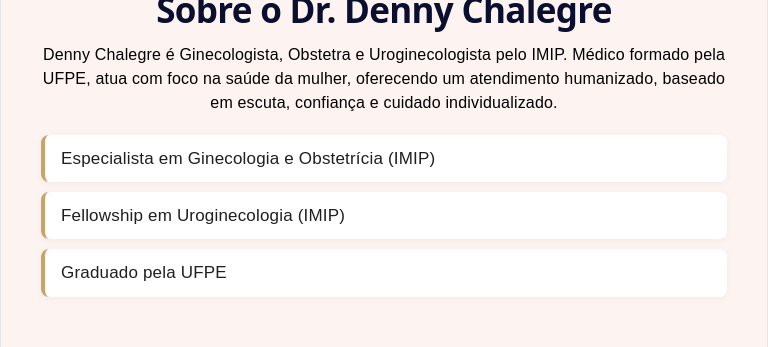
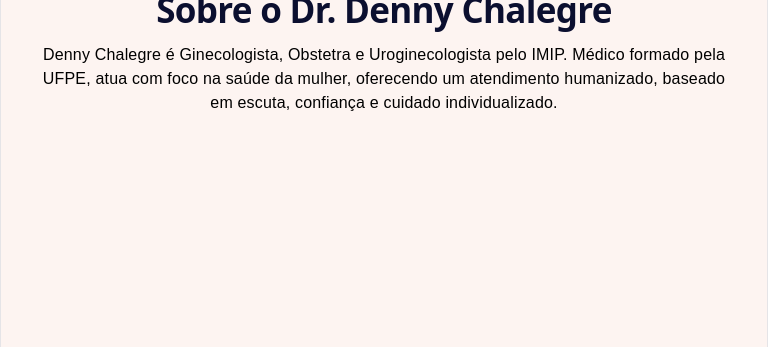
Before and after one commit to saminatech02/Portf-lioGinecologista, a React (Vite) app in the folder portfolio-gineco-app/: page / in a window 768 px wide. Shown: the part 1420-1767 px from the top of the page. Built offline with nearby package versions, Linux system fonts and the light colour scheme; no server answers; the database is empty.

Commit message:
fix: teste 02

```diff
--- a/portfolio-gineco-app/src/components/About/About.module.css
+++ b/portfolio-gineco-app/src/components/About/About.module.css
@@ -240,25 +240,25 @@
 
   .about.show .highlightCard {
   animation-name: slideLeft;
-  animation-duration: 2.7s;
+  animation-duration: 10.7s;
   animation-timing-function: ease;
   animation-fill-mode: forwards;
 }
 
 .about.show .highlightCard:nth-child(1) {
-  animation-delay: 3.25s;
+  animation-delay: 10.25s;
 }
 
 .about.show .highlightCard:nth-child(2) {
-  animation-delay: 3.4s;
+  animation-delay: 10.4s;
 }
 
 .about.show .highlightCard:nth-child(3) {
-  animation-delay: 3.55s;
+  animation-delay: 10.55s;
 }
 
 .about.show .highlightCard:nth-child(4) {
-  animation-delay: 3.7s;
+  animation-delay: 10.7s;
 }
 }
 
```
